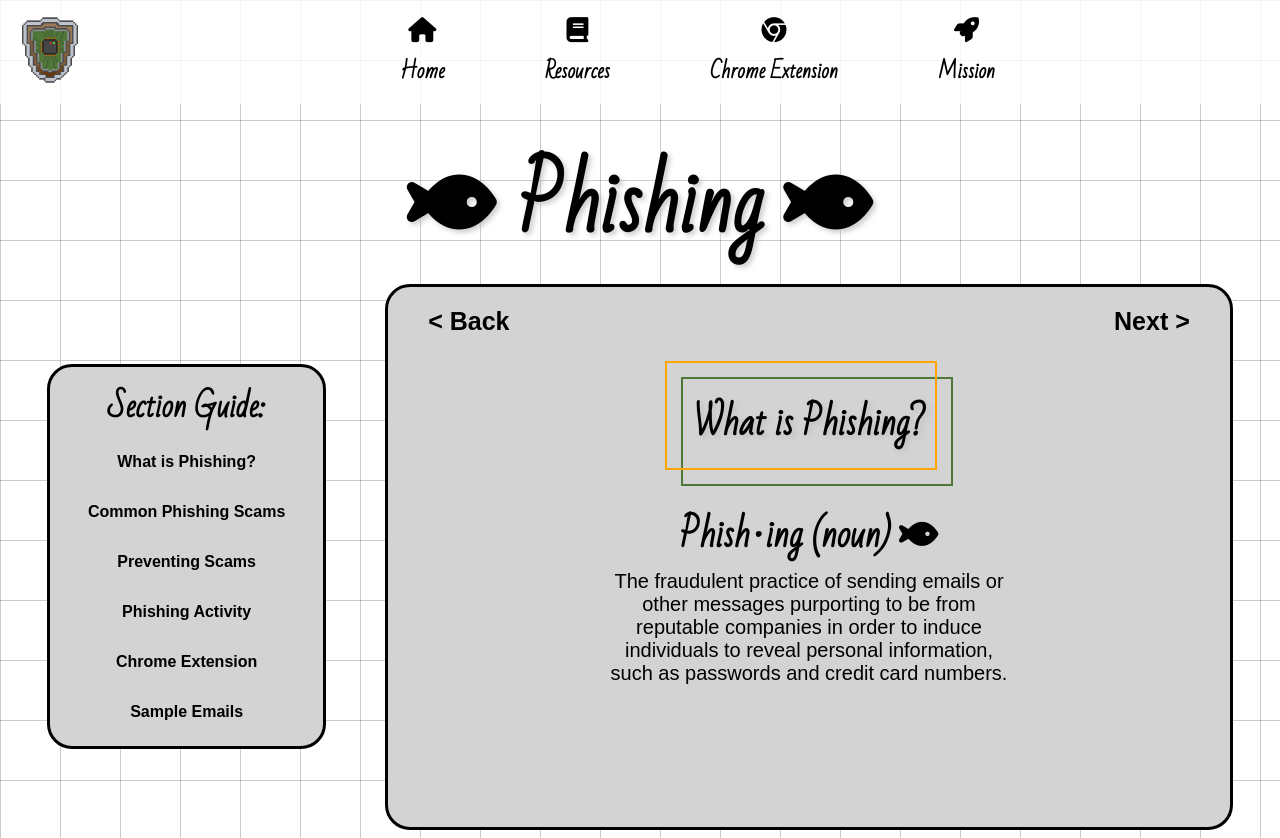
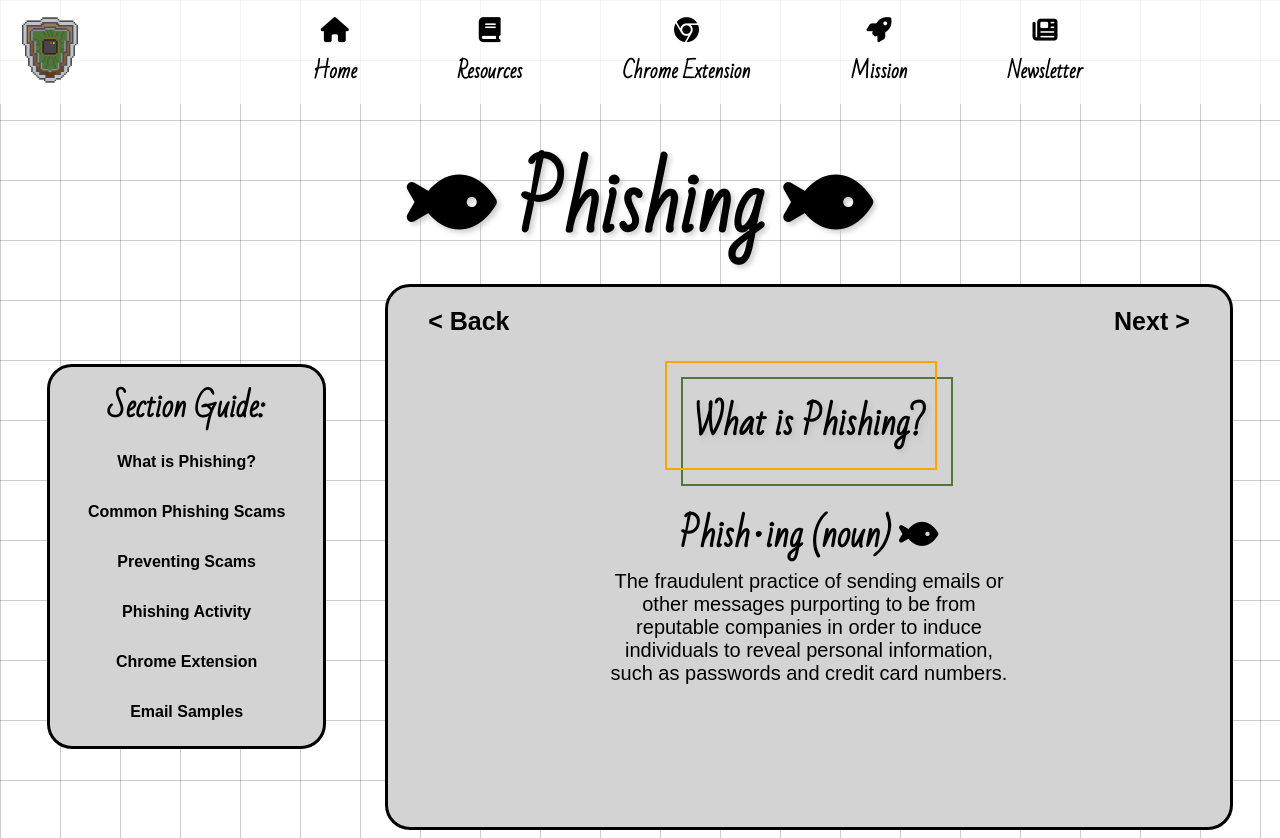
Before and after one commit to Kaiden-cyber/SilverShield, a website: page Phishing.html in a window 1280 px wide. Drawn offline with Linux system fonts and the light colour scheme.

Commit message:
Update Phishing.html

```diff
--- a/Phishing.html
+++ b/Phishing.html
@@ -23,6 +23,9 @@
 
         <a href="mission.html" class="main"><i class="fa-solid fa-rocket" style="padding-right: 25px;">
         </i>Mission</a>
+
+        <a href="https://silvershieldcybersecurity.substack.com/" class="main"><i class="fa-solid fa-newspaper" style="padding-right: 25px;">
+        </i>Newsletter</a>
       </div>
 
           <a href="index.html"> <img class="logo" src="Logo.png" width="100px;"></img></a>
@@ -54,13 +57,20 @@
             <a>Mission</a>
           </a>
         </div>
+
+        <div class="navText">
+          <a href = "https://silvershieldcybersecurity.substack.com/">
+            <i class="fa-solid fa-newspaper"></i>
+            <a>Newsletter</a>
+          </a>
+        </div>
       </div>
     </div>
     <h1 class="title" style="margin-bottom: 0;"><i class="fa-solid fa-fish"></i> Phishing <i class="fa-solid fa-fish"></i></h1>
     <meta charset="UTF-8" />
     <meta name="viewport" content="width=device-width, initial-scale=1.0" />
     <meta http-equiv="X-UA-Compatible" content="ie=edge" />
-    <title>SilverShield Cybersecurity</title>
+    <title>SilverSheild Cybersecurity</title>
     <link rel="stylesheet" href="styles.css" />
   </head>
   <body>
@@ -89,7 +99,7 @@
         </div>
 
         <div class="learn-bar-elem" onclick="window.location.href = 'Email_Scams.html';">
-          <p>Sample Emails</p>
+          <p>Email Samples</p>
         </div>
 
 
```
